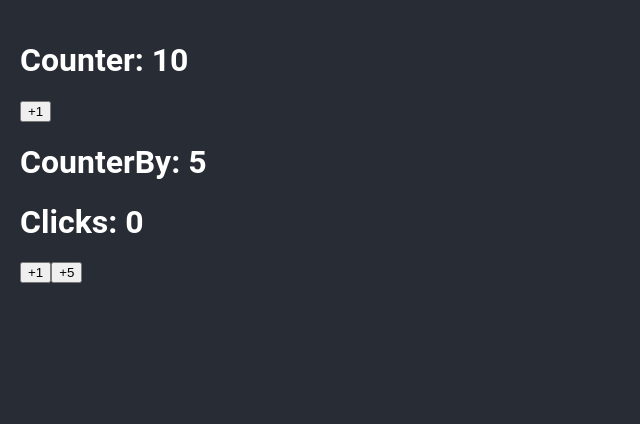
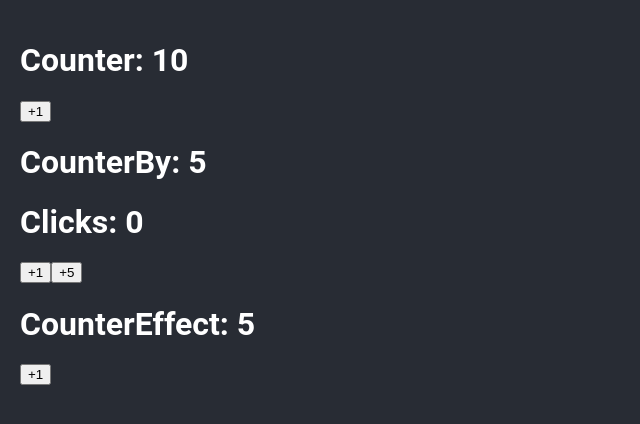
Before and after one commit to C3SC0-V4113/Bases-TS, a React (Vite) app: page / in a window 1280 px wide. Shown: the top 424 px of the page, without its empty margins (0-640 px from the left). Built offline with nearby package versions, Linux system fonts and the light colour scheme.

Commit message:
using useEffect in typeScript

```diff
--- a/src/App.tsx
+++ b/src/App.tsx
@@ -1,10 +1,11 @@
-import { Counter, CounterBy } from "./bases";
+import { Counter, CounterBy, CounterEffect } from "./bases";
 
 function App() {
   return (
     <>
       <Counter initialValue={10} />
       <CounterBy />
+      <CounterEffect />
     </>
   );
 }
--- /dev/null
+++ b/src/bases/CounterEffect.tsx
@@ -0,0 +1,27 @@
+import { useEffect, useState } from "react";
+
+const MAXIMUM_COUNT = 10;
+
+export const CounterEffect = () => {
+  const [counter, setCounter] = useState(5);
+
+  const handleClick = () => {
+    setCounter((prev) => Math.min(prev + 1, MAXIMUM_COUNT));
+  };
+
+  useEffect(() => {
+    if (counter < 10) return;
+
+    console.log(
+      "%cSe llego al valor maximo",
+      "color: red; background-color:black;"
+    );
+  }, [counter]);
+
+  return (
+    <>
+      <h1>CounterEffect: {counter}</h1>
+      <button onClick={handleClick}>+1</button>
+    </>
+  );
+};
--- a/src/bases/index.ts
+++ b/src/bases/index.ts
@@ -1,2 +1,3 @@
 export * from "./Counter";
 export * from "./CounterBy";
+export * from "./CounterEffect";
```
